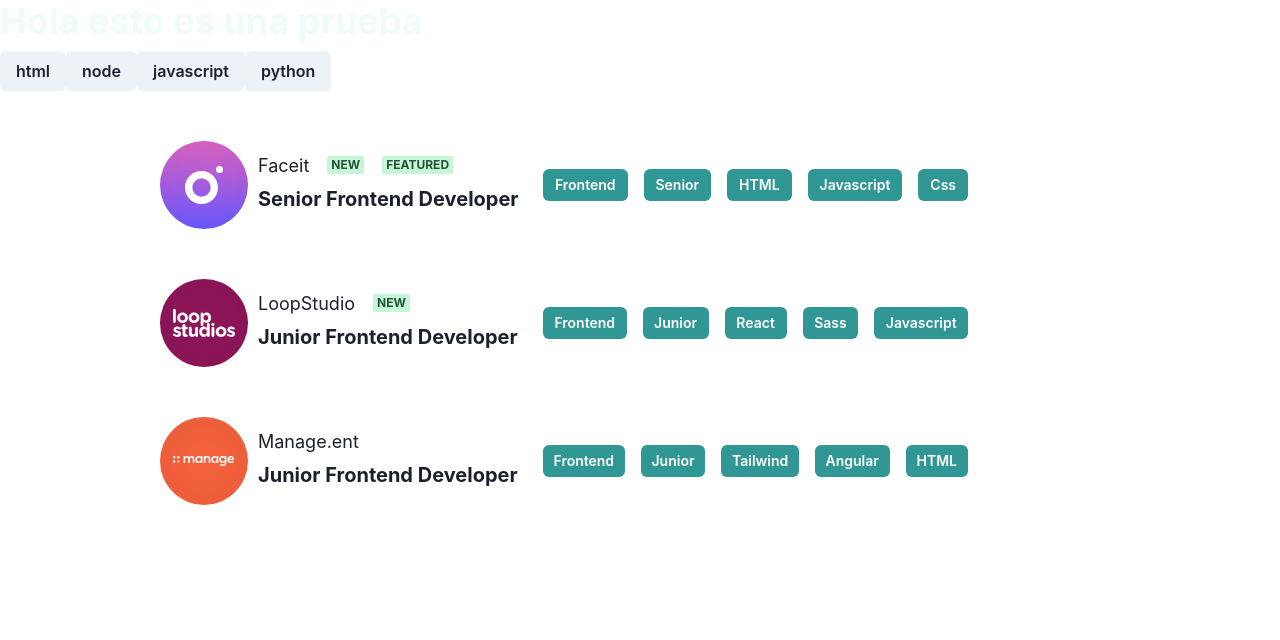
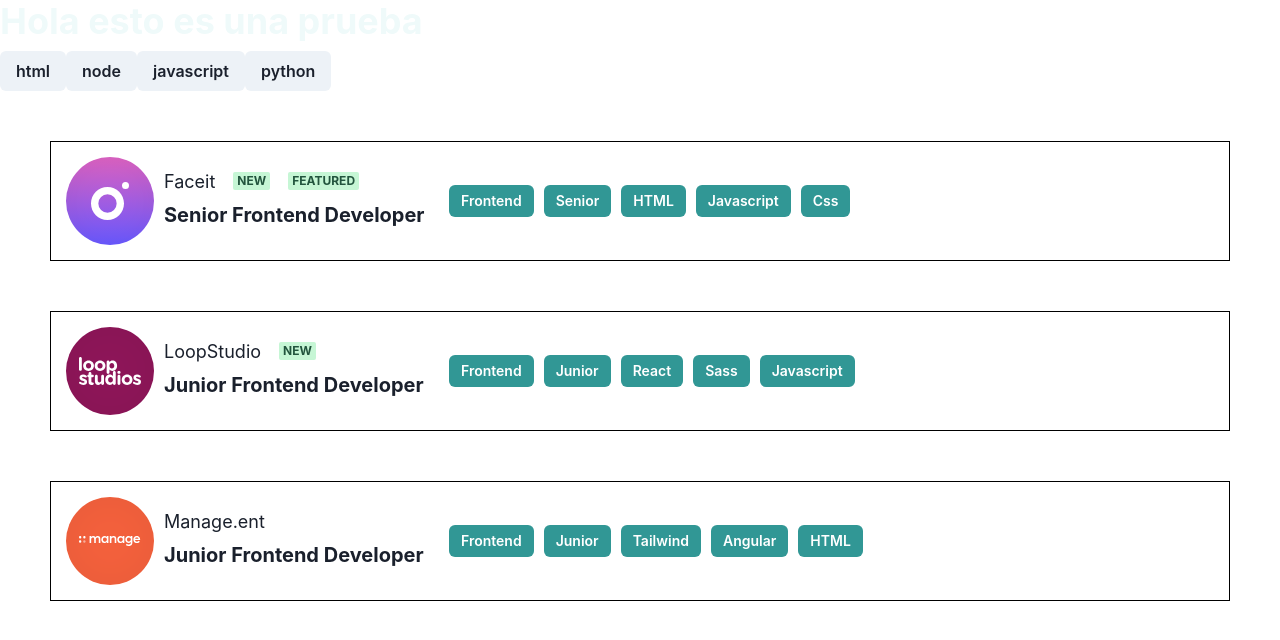
Before and after one commit to DrHeinz11/JOB-offers, a React (Vite) app: page / in a window 1280 px wide. Shown: the top 640 px of the page. Built offline with nearby package versions, Linux system fonts and the light colour scheme.

Commit message:
V1.5(CardComponent-resolve)

```diff
--- a/src/components/Card.jsx
+++ b/src/components/Card.jsx
@@ -12,7 +12,17 @@ import {
 
 const Card = ({ props }) => {
   return (
-    <Stack margin={"50px auto"} direction="row" align="center" w="75%" gap="10px">
+    <Stack
+      margin={{base:'25px 10px',lg:"50px"}}
+      direction="row"
+      flexWrap={"wrap"}
+      align="center"
+      maxW="100%"
+      justify={{ base: "center", md:'flex-start' }}
+      gap="10px"
+      p="15px"
+      border="1px solid black"
+    >
       <Box>
         <Image src={props.logo} w="88px" h="88px" maxWidth="none" />
       </Box>
@@ -38,7 +48,14 @@ const Card = ({ props }) => {
         </Breadcrumb>
       </Stack>
 
-      <Stack spacing="4" direction="row" w="425px" align="center" justify={'space-between'}>
+      <Stack
+        spacing="4"
+        direction="row"
+        flexWrap={"wrap"}
+        gap={"10px"}
+        align="center"
+        justify={"center"}
+      >
         {props.id_class.map((e) => (
           <Button textTransform="capitalize" colorScheme="teal" size="sm">
             {e}
```
